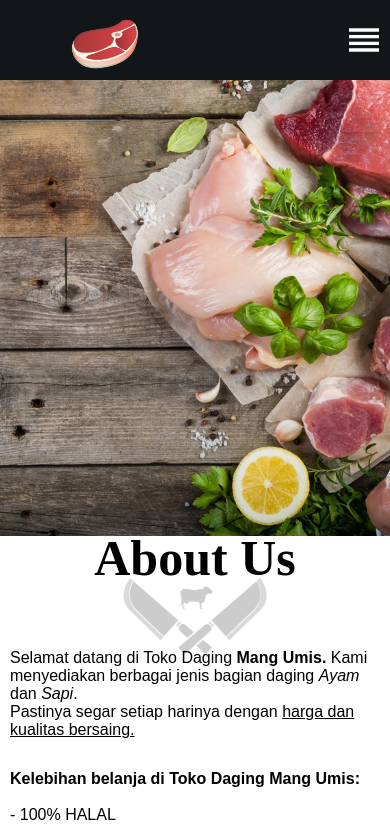
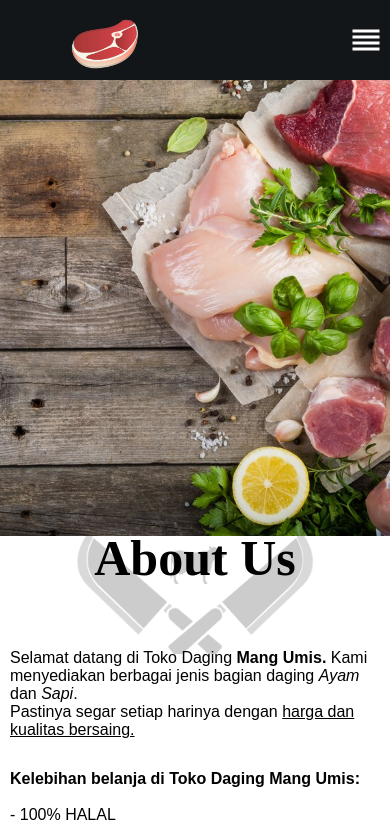
Before and after one commit to SandiSopian/Landing-Page_Dagangan, a React (Create React App) app: page /about in a window 390 px wide. Shown: the top 824 px of the page. Built offline with nearby package versions, Linux system fonts and the light colour scheme.

Commit message:
Fix bug v.2

```diff
--- a/src/styles/About.css
+++ b/src/styles/About.css
@@ -74,7 +74,7 @@
   }
 
   .logoAbout {
-    width: 37%;
-    height: 19%;
+    width: 67%;
+    height: 14%;
   }
 }
--- a/src/styles/Menu.css
+++ b/src/styles/Menu.css
@@ -101,7 +101,7 @@
   }
 
   .menuItem {
-    width: 153.75px;
+    width: 149.8px;
     height: 236.3px;
     margin: 9px;
   }
--- a/src/styles/Navbar.css
+++ b/src/styles/Navbar.css
@@ -81,6 +81,10 @@
   .navbar #open a {
     margin: 2px;
   }
+
+  .navbar .rightSide svg {
+    font-size: 36px;
+  }
 }
 
 @media only screen and (max-width: 600px) {
```
